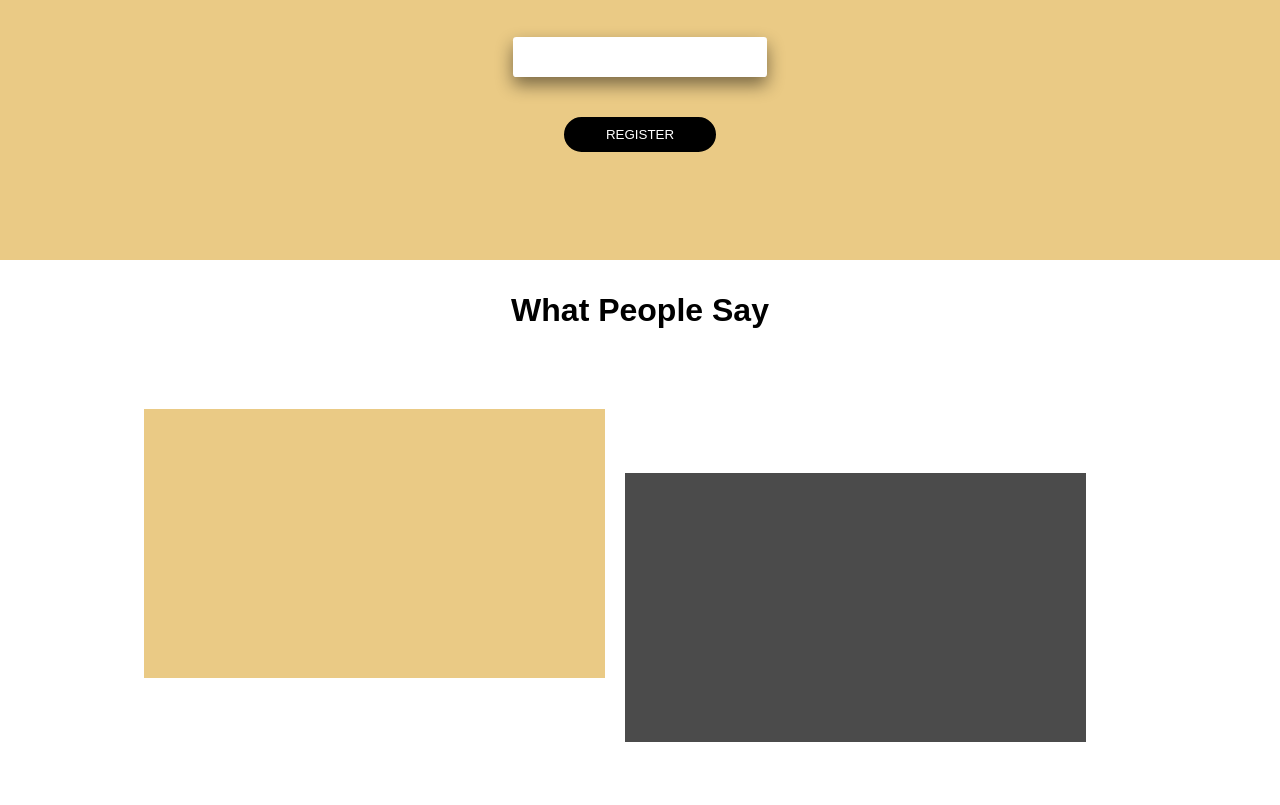
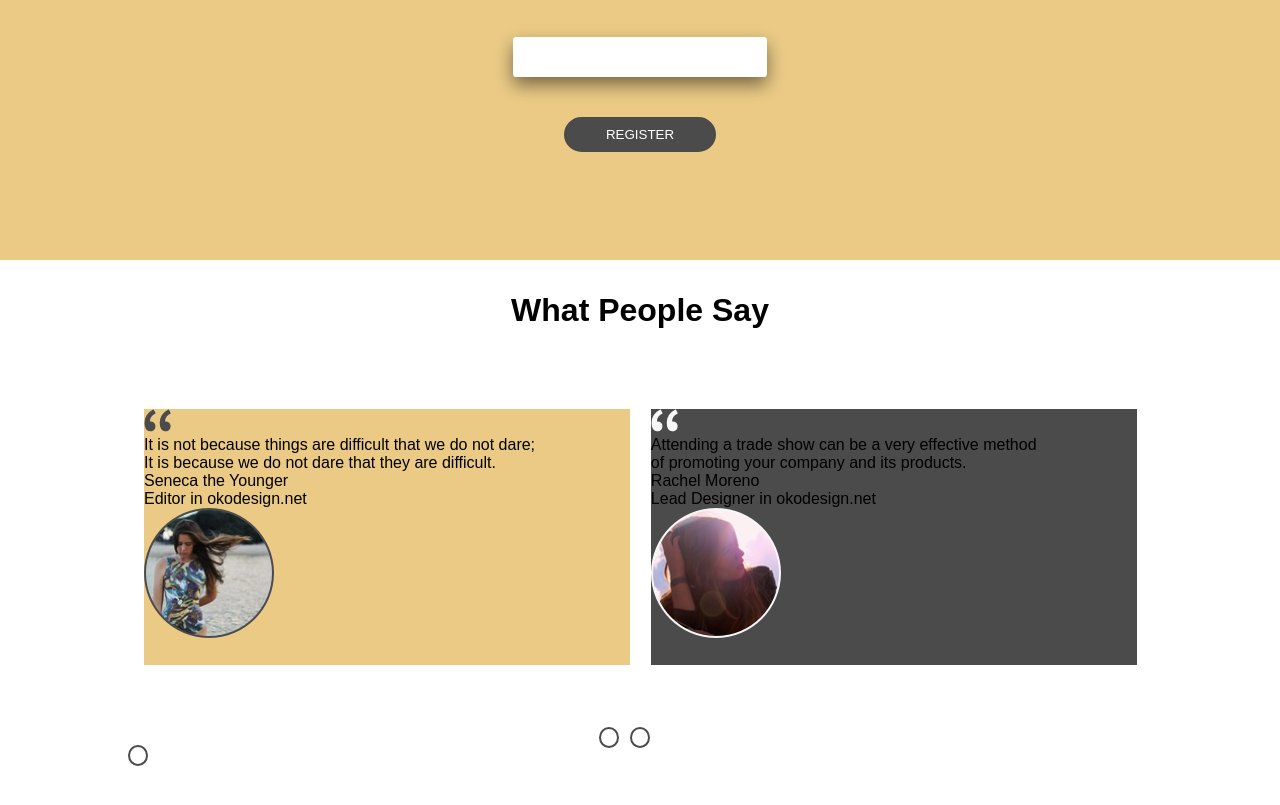
Before and after one commit to mallerie/hofmann-mockup, a website: page index.html in a window 1280 px wide. Shown: the part 2687-3492 px from the top of the page. Drawn offline with Linux system fonts and the light colour scheme.

Commit message:
Custom styling to radio buttons

```diff
--- a/index.html
+++ b/index.html
@@ -243,11 +243,38 @@
       <div id="inner-people-say">
         <h3>What People Say</h3>
         <div class="carousel-wrapper-two">  <!-- class="carousel" -->
-          <div class="people-say-item people-1"></div>
-          <div class="people-say-item people-2"></div>
+          <div class="people-say-item people-1">
+            <img src="assets/quote-dark-gray.png">
+            <p>It is not because things are difficult that we do not dare;</p>
+            <p>It is because we do not dare that they are difficult.</p>
+            <p>Seneca the Younger</p>
+            <p>Editor in okodesign.net</p>
+            <img src="assets/person-1.png">
+          </div>
+
+          <div class="people-say-item people-2">
+            <img src="assets/quote-light-gray.png">
+            <p>Attending a trade show can be a very effective method</p>
+            <p>of promoting your company and its products.</p>
+            <p>Rachel Moreno</p>
+            <p>Lead Designer in okodesign.net</p>
+            <img src="assets/person-2.png">
+          </div>
         </div>
+
         <div class="carousel-radio">
-
+          <span>
+            <input id="0" type="radio" name="people-say-carousel">
+            <label for="0"></label>
+          </span>
+          <span>
+            <input id="1" type="radio" name="people-say-carousel">
+            <label for="1"></label>
+          </span>
+          <span>
+            <input id="2" type="radio" name="people-say-carousel">
+            <label for="2"></label>
+          </span>
         </div>
 
       </div>
--- a/main.scss
+++ b/main.scss
@@ -279,7 +279,7 @@ button {
   color: #000;
   /* font-size: 15px; */
   padding: .6em 3em;
-  border: 2px solid black;
+  border: 2px solid $black;
 }
 
 button:hover {
@@ -308,7 +308,7 @@ button:hover {
   button {
     display: block;
     margin: auto;
-    background: black;
+    background: $black;
     color: white;
   }
 }
@@ -325,13 +325,13 @@ button:hover {
     margin: auto;
   }
   .carousel-wrapper-two {
-    height: 100%;
-    margin: auto;
+    height: 23em;
+    margin: 0 auto;
   }
   .people-say-item {
     display: inline-block;
-    width: 45%;
-    height: 48%;
+    width: 38vw;
+    height: 32vh;
   }
   .people-1 {
     background: $yellow;
@@ -340,8 +340,33 @@ button:hover {
   }
   .people-2 {
     background: #4B4B4B;
-    margin: -1em 0em;
-
+    // margin: -1em 0em;
 
   }
+  .carousel-radio {
+    display: inline;
+    margin: 0 46%;
+    span {
+      display: inline-block;
+      margin: 0em .4em 0em 0em;
+
+      }
+      input[type='radio'] {
+        display: none;
+      }
+      input[type='radio'] + label{
+        // display: inline-block;
+        cursor: pointer;
+        padding: 0px 8px;
+        border: 2px solid #4B4B4B;
+        background: #fff;
+        color: #fff;
+        border-radius: 100%;
+      }
+      input[type='radio']:checked + label{
+        background: #4B4B4B;
+        border: 2px solid #4B4B4B;
+        color: white;
+      }
+    }
 }
```
Also changed, not shown: main.css.
